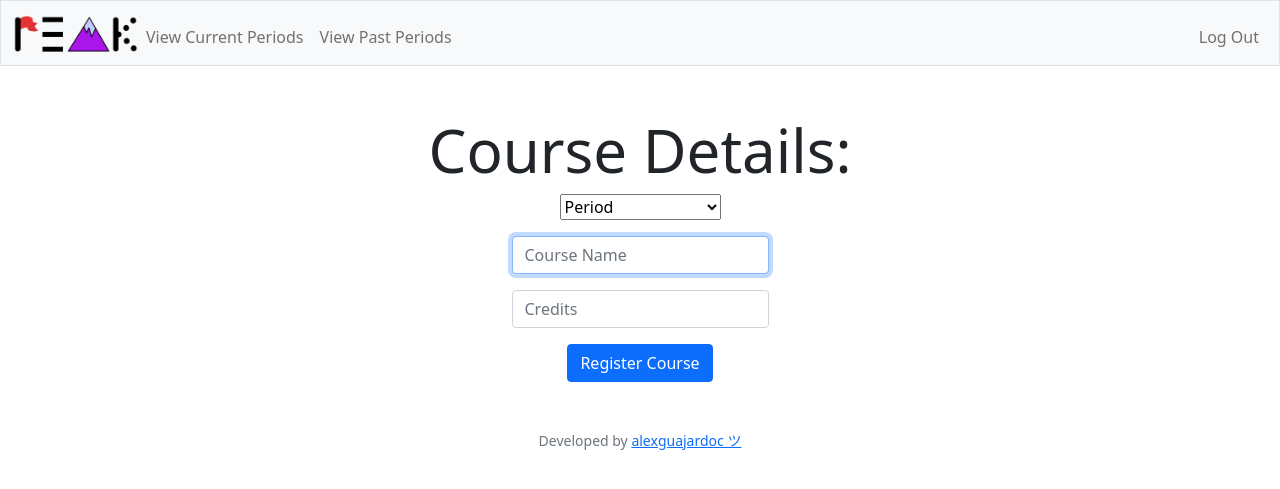
After one commit to aguajardoc/peak, a Flask app: page /newcourse in a window 1280 px wide. The commit adds this page. Shown: the top 489 px of the page. Run offline with Flask 3, Linux system fonts and the light colour scheme; the visitor is signed in with stand-in values (Sample User, id 1).

Commit message:
Progress on adding new courses and periods

```diff
--- a/app.py
+++ b/app.py
@@ -54,7 +54,7 @@ def register():
             hashedpword)).fetchall()
 
 
-        session["username"] = request.form.get("username")
+        session["user_id"] = crsr.lastrowid
 
         # Redirect user to home page
         return redirect("/")
@@ -81,19 +81,17 @@ def login():
         elif not request.form.get("password"):
             return apology("must provide password", 403)
 
-            "CREATE TABLE stocks (user_id INTEGER, symbol TEXT, name TEXT, shares INTEGER, price REAL, total REAL)"
-
         # Query database for username
         rows = crsr.execute("SELECT * FROM users WHERE username = ?", (request.form.get("username"),)).fetchall()
 
         # Ensure username exists and password is correct
         if len(rows) != 1 or not check_password_hash(
-            rows[0]["hash"], request.form.get("password")
+            rows[0][2], request.form.get("password")
         ):
             return apology("invalid username and/or password", 403)
 
         # Remember which user has logged in
-        session["user_id"] = rows[0]["id"]
+        session["user_id"] = rows[0][0]
 
         # Redirect user to home page
         return redirect("/")
@@ -114,6 +112,50 @@ def logout():
     return redirect("/")
 
 @app.route("/")
-#@login_required
 def index():
     return render_template("index.html")
+
+@app.route("/current")
+@login_required
+def current():
+    return render_template("current.html")
+
+@app.route("/past")
+@login_required
+def past():
+    return render_template("past.html")
+
+@app.route("/newcourse")
+@login_required
+def newcourse():
+    #post and get methods
+    if request.method == "POST":
+        pass #change when finished
+
+        pName = request.form.get("periodname")
+
+        if pName == "newperiod":
+            return render_template("newperiod.html")
+
+        cName = request.form.get("coursename")
+        cCredits = request.form.get("credits")
+
+        # TODO: Insert data into period
+
+
+
+    else:
+        return render_template("newcourse.html")
+
+@app.route("/newperiod")
+@login_required
+def newperiod():
+
+    if request.method == "POST":
+        pName = request.form.get("periodname")
+        pStart = request.form.get("periodstart")
+        pEnd = request.form.get("periodend")
+
+        # TODO: add to database
+    else:
+        render_template("newperiod.html")
--- a/static/styles.css
+++ b/static/styles.css
@@ -31,3 +31,15 @@ table td {
 tbody tr:nth-of-type(odd) {
     background-color: rgb(179, 208, 255, 0.3)
 }
+
+h1 {
+    font-size: 60px;
+}
+
+#left {
+    text-align: left;
+}
+
+#right {
+    text-align: right;
+}
--- a/templates/layout.html
+++ b/templates/layout.html
@@ -23,8 +23,8 @@
 
         <nav class="bg-light border navbar navbar-expand-md navbar-light">
             <div class="container-fluid">
-                <a href="index.html">
-                    <img alt="logo" src="peakhead.png" width="200" height="57">
+                <a href="/">
+                    <img alt="logo" src="/static/peaklogo.png" width="125" height="37">
                 </a>
                 <button aria-controls="navbar" aria-expanded="false" aria-label="Toggle navigation" class="navbar-toggler" data-bs-target="#navbar" data-bs-toggle="collapse" type="button">
                     <span class="navbar-toggler-icon"></span>
@@ -32,6 +32,7 @@
                 <div class="collapse navbar-collapse" id="navbar">
                     {% if session["user_id"] %}
                         <ul class="navbar-nav me-auto mt-2">
+                            <li class="nav-item"><a class="nav-link" href="/current">View Current Periods</a></li>
                             <li class="nav-item"><a class="nav-link" href="/past">View Past Periods</a></li>
                         </ul>
                         <ul class="navbar-nav ms-auto mt-2">
--- /dev/null
+++ b/templates/newcourse.html
@@ -0,0 +1,28 @@
+{% extends "layout.html" %}
+
+{% block title %}
+    New Course
+{% endblock %}
+
+{% block main %}
+    <h1>Course Details:</h1>
+
+    <form>
+        <div class="mb-3">
+            <select name="periodname">
+                <option disabled selected>Period</option>
+                {% for period in periods %}
+                <option value="{{ period.period }}">{{ period.period }}</option>
+                {% endfor %}
+                <option value="newperiod">Add to new period</option>
+            </select>
+        </div>
+        <div class="mb-3">
+            <input autocomplete="off" autofocus class="form-control mx-auto w-auto" id="coursename" name="coursename" placeholder="Course Name" type="text">
+        </div>
+        <div class="mb-3">
+            <input class="form-control mx-auto w-auto" id="credits" name="credits" placeholder="Credits" type="number">
+        </div>
+        <button class="btn btn-primary" type="submit">Register Course</button>
+    </form>
+{% endblock %}
```
Also changed, not shown: templates/current.html (added, +22 -0 lines), templates/index.html (+16 -1 lines), templates/newperiod.html (added, +22 -0 lines), templates/past.html (added, +9 -0 lines), peak.db, static/arrow.png (added), static/peaklogo.png, static/plusbutton.png (added), 3 other files.
